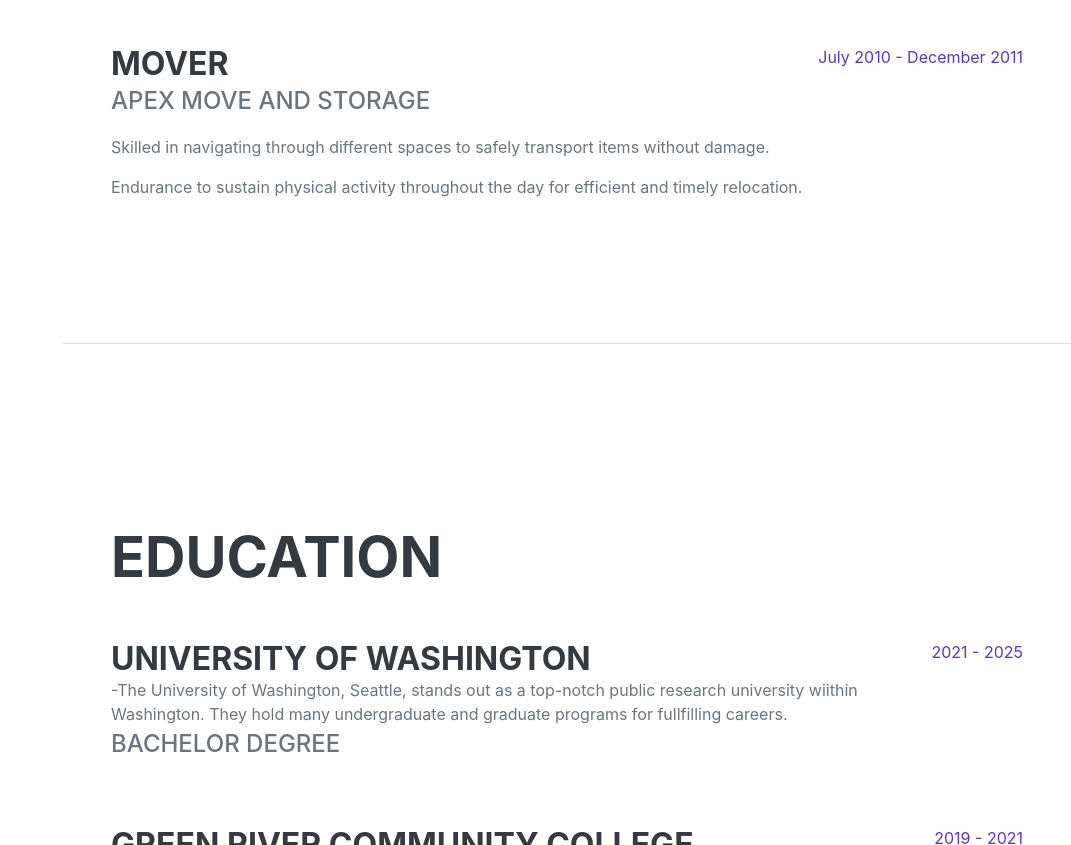
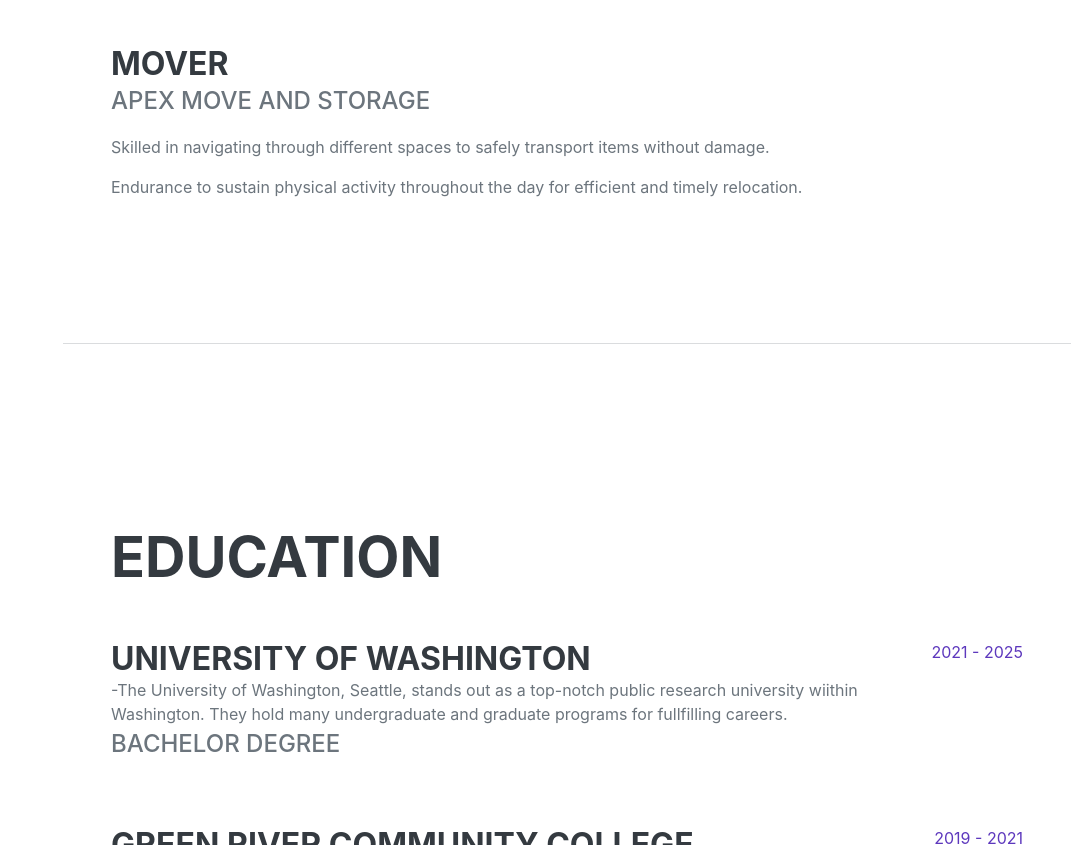
Before and after one commit to lesther-dumos/lesther-dumos.github.io, a plain HTML site: page startbootstrap-resume-gh-pages/index.html in a window 1280 px wide. Shown: the part 1460-2305 px from the top of the page, without its empty margins (209-1280 px from the left). Drawn offline with nearby package versions, Linux system fonts and the light colour scheme; a web font is replaced by a local one.

Commit message:
Minor changes

```diff
--- a/startbootstrap-resume-gh-pages/index.html
+++ b/startbootstrap-resume-gh-pages/index.html
@@ -79,7 +79,6 @@
                             <p>Skilled in navigating through different spaces to safely transport items without damage.</p>
                             <p>Endurance to sustain physical activity throughout the day for efficient and timely relocation.</p>
                         </div>
-                        <div class="flex-shrink-0"><span class="text-primary">July 2010 - December 2011</span></div>
                     </div>
                 </div>
             </section>
```
